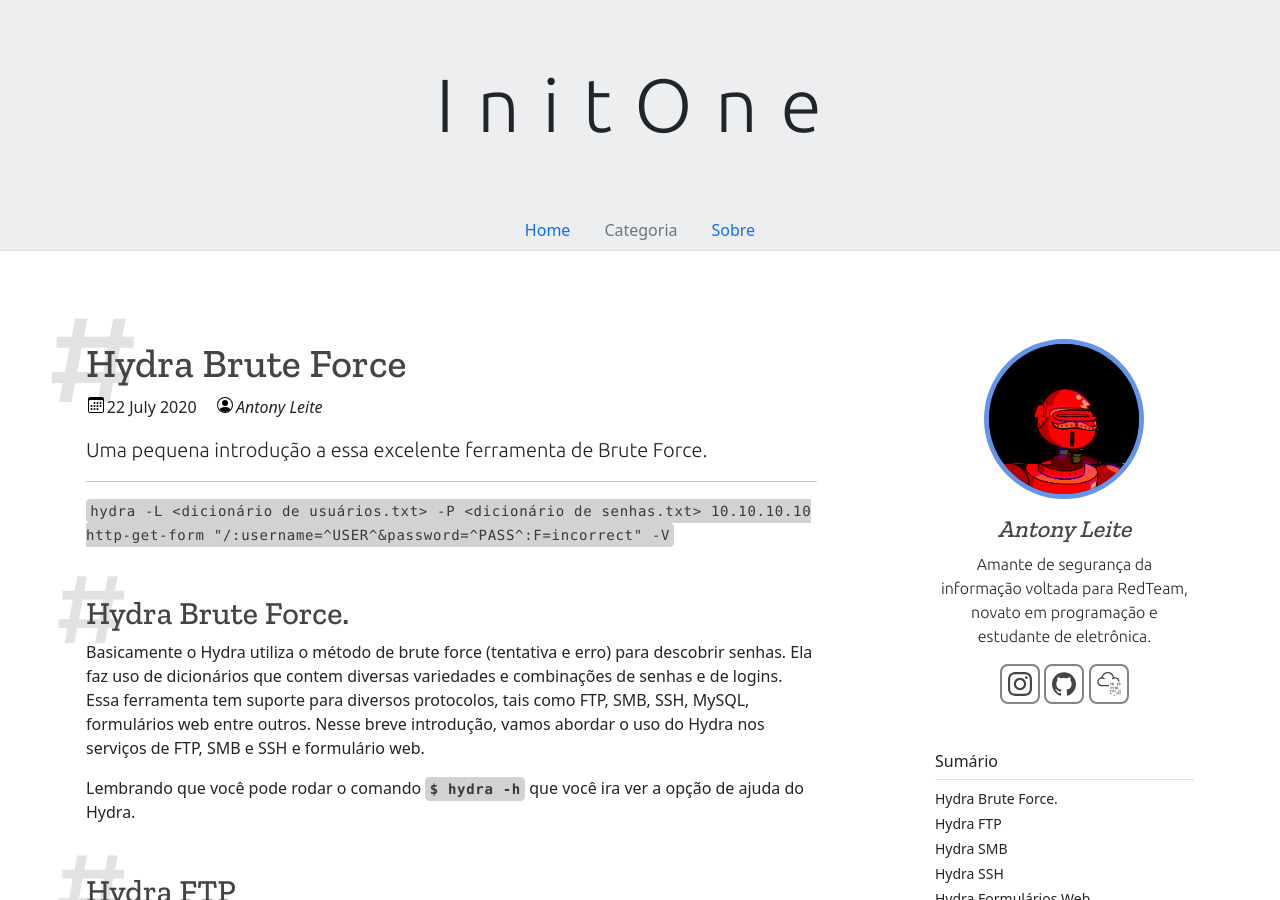
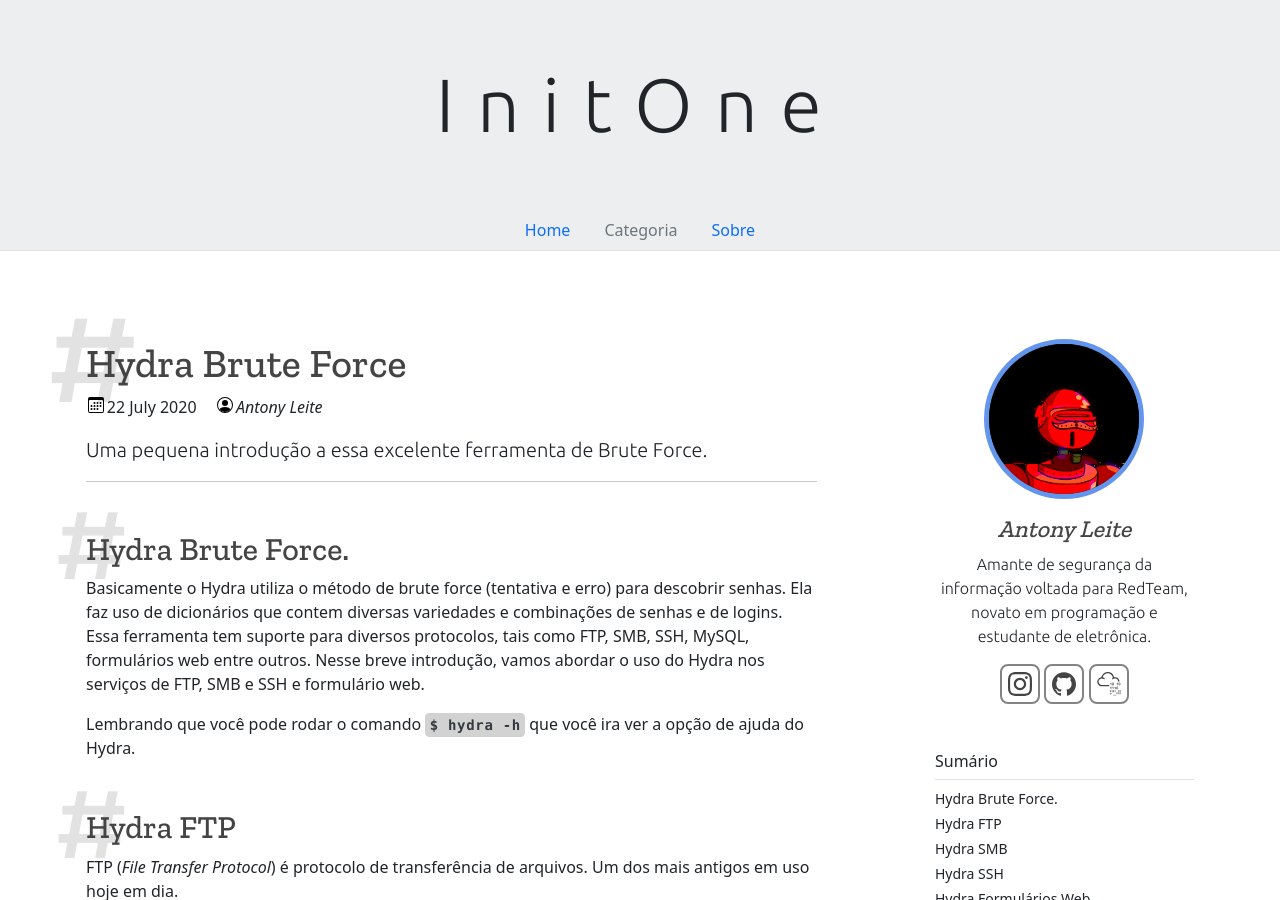
Before and after one commit to in1t0n3/initone.com.br, a Jekyll site: the page built from _posts/2020-07-22-HydraBruteForce.md, in a window 1280 px wide and 900 px high. Built offline with Jekyll 4.4.1, drawn with Linux system fonts in a browser that asks for light colours.

Commit message:
Update 2020-07-22-HydraBruteForce.md

```diff
--- a/_posts/2020-07-22-HydraBruteForce.md
+++ b/_posts/2020-07-22-HydraBruteForce.md
@@ -5,8 +5,6 @@ author: 'Antony Leite'
 date: 2020-07-22 12:00:00 -0300
 lide: Uma pequena introdução a essa excelente ferramenta de Brute Force.
 ---
-
-`hydra -L <dicionário de usuários.txt> -P <dicionário de senhas.txt> 10.10.10.10 http-get-form "/:username=^USER^&password=^PASS^:F=incorrect" -V`
 
 ## Hydra Brute Force.
 
```
